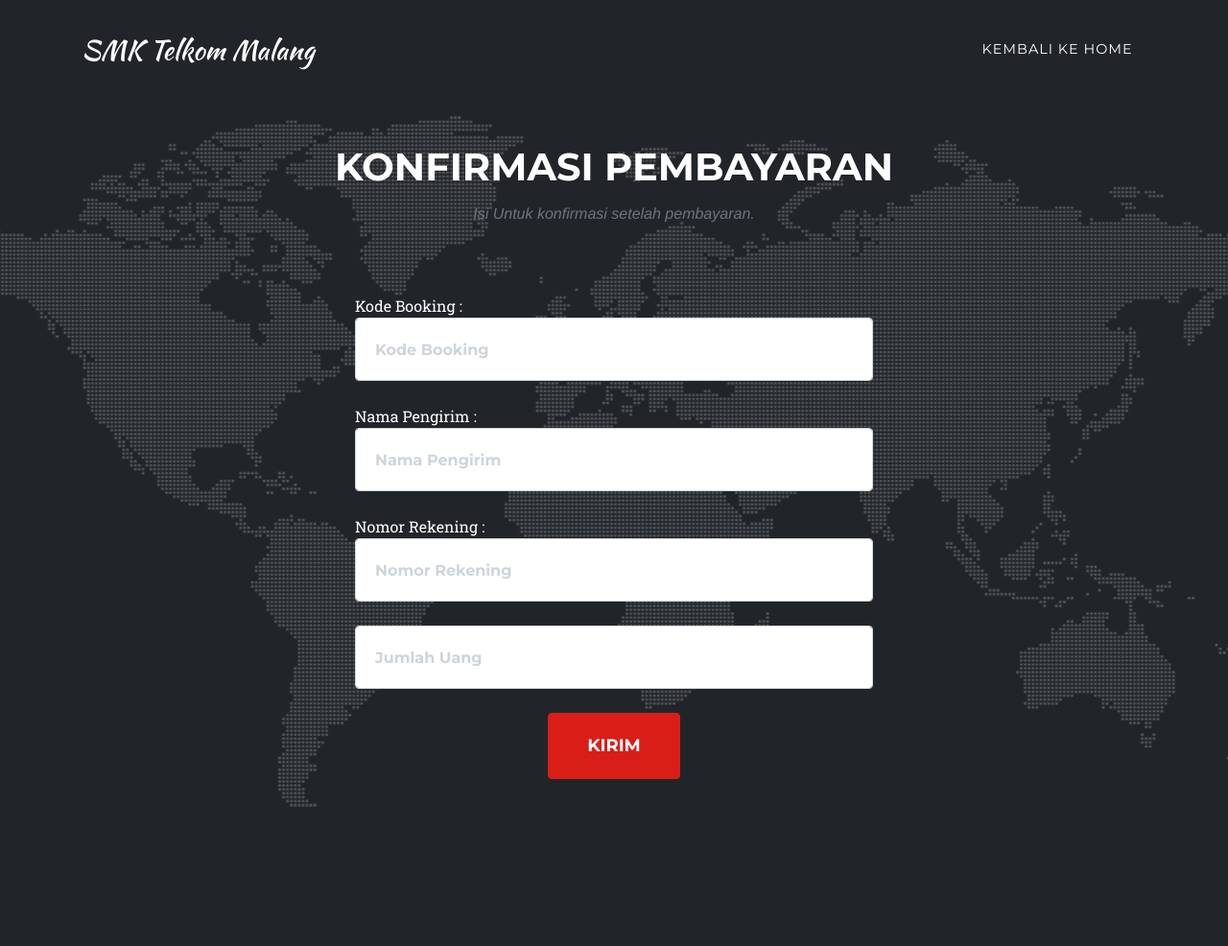
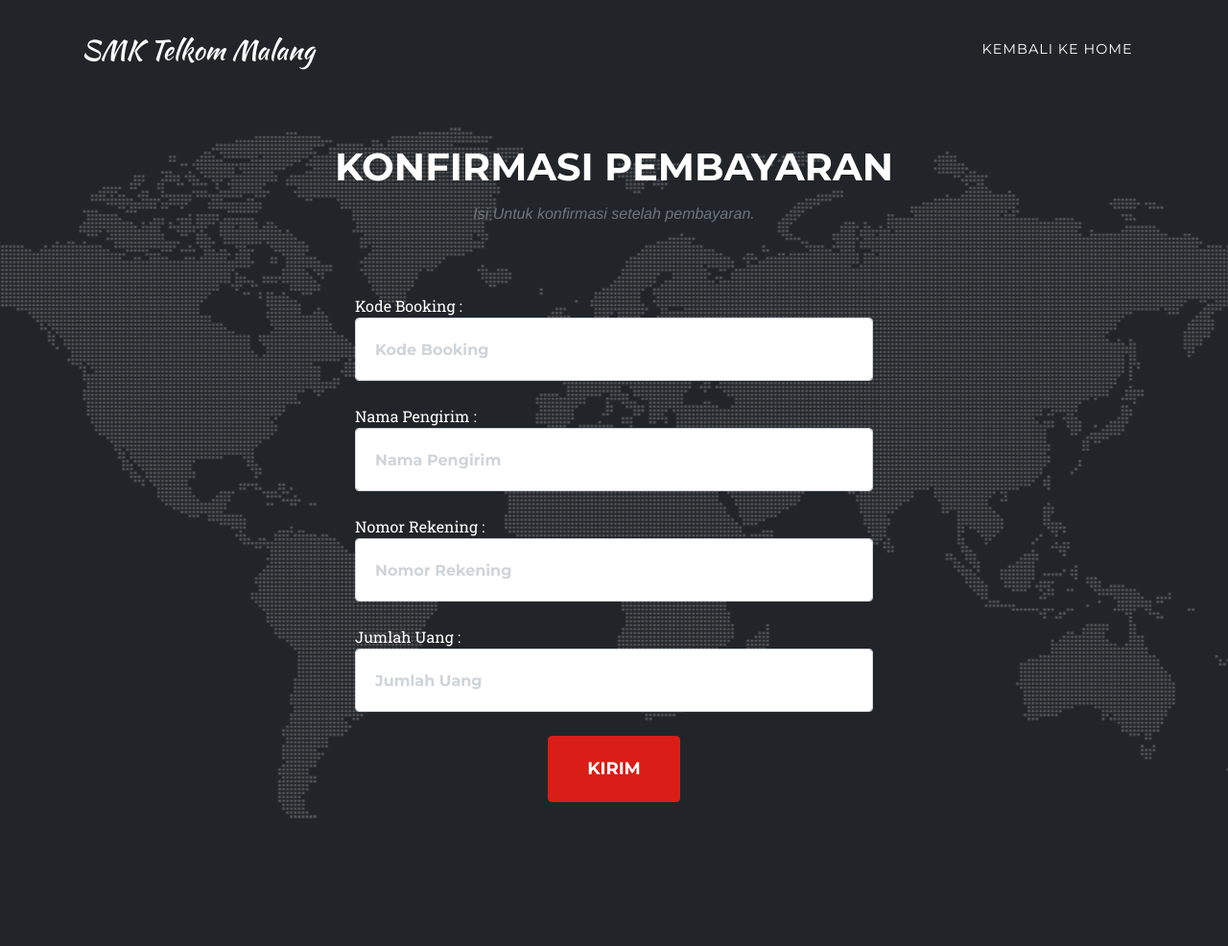
Before and after one commit to salsapr/ProjectWork, a CodeIgniter app: page /ProjectWork/konfirmasi/ in a window 1280 px wide. Shown: the whole page at 96% size. Before the commit the page ends 841 px from the top, so only its background shows below. Run offline with CodeIgniter, Linux system fonts and the light colour scheme; some libraries are stand-ins or nearby versions; some web fonts are replaced.

Commit message:
Finisihing Adding Span in Konfirmasi View

```diff
--- a/application/views/template_konfirmasi.php
+++ b/application/views/template_konfirmasi.php
@@ -81,6 +81,7 @@
                     <p class="help-block text-danger"></p>
                   </div>
                   <div class="form-group">
+                    <span style="color: white;">Jumlah Uang :</span>
                     <input class="form-control" id="jml_uang" name="jml_uang" type="text" placeholder="Jumlah Uang" required data-validation-required-message="Silahkan isi jumlah uang yang telah Anda bayar.">
                     <p class="help-block text-danger"></p>
                   </div>
```
